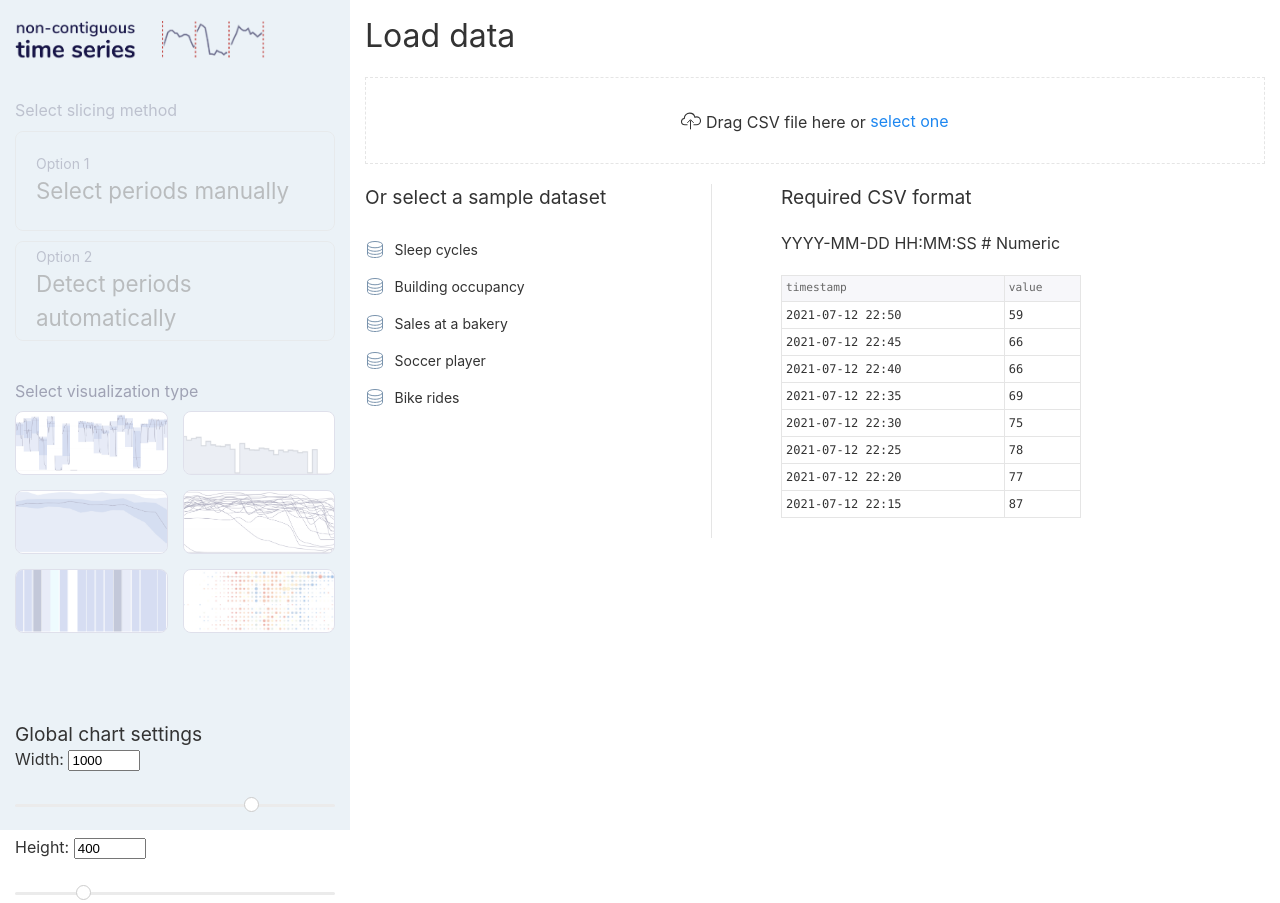
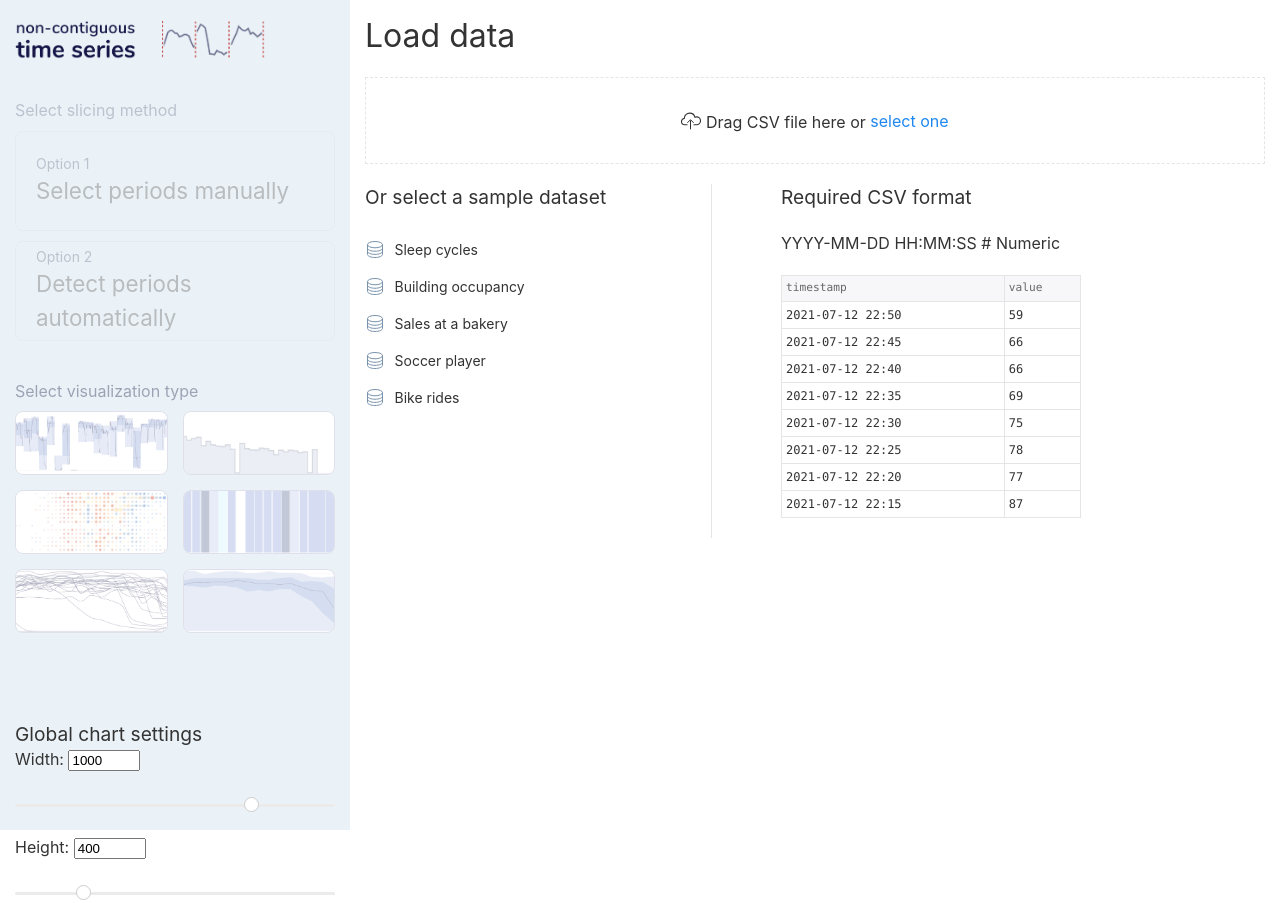
Before and after one commit to UBC-InfoVis/time-elide, a Svelte app: page / in a window 1280 px wide. Built offline with nearby package versions, Linux system fonts and the light colour scheme.

Commit message:
change order of vis types

```diff
--- a/src/VisTypeSelector.svelte
+++ b/src/VisTypeSelector.svelte
@@ -4,10 +4,10 @@
   let visTypes = [
     { key: "sparkboxes", component: "Sparkboxes" },
     { key: "stepped-area-chart", component: "SteppedAreaChart" },
+    { key: "dotplot-heatmap" },
+    { key: "colour-heatmap" },
+    { key: "multi-series-line-chart" },
     { key: "confidence-band-line-chart" },
-    { key: "multi-series-line-chart" },
-    { key: "colour-heatmap" },
-    { key: "dotplot-heatmap" },
   ];
 
   export let disabled;
```
